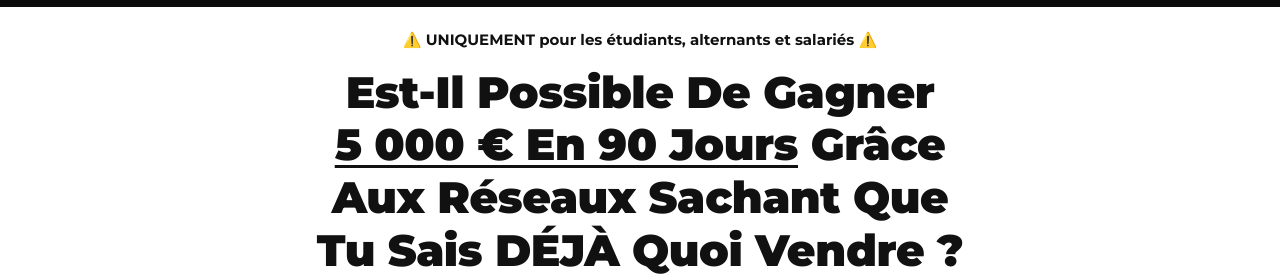
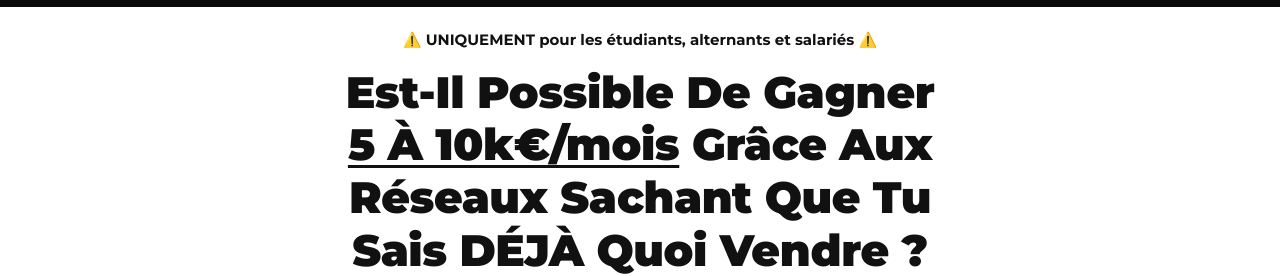
Before and after one commit to mickaelwu/site-audaceschool, a plain HTML site: page vsl.html in a window 1280 px wide. Shown: the part 78-354 px from the top of the page. Drawn offline with Linux system fonts and the light colour scheme; a script that the page names is missing.

Commit message:
VSL : headline 5 à 10k€/mois
Co-Authored-By: Claude Opus 5.5 <noreply@anthropic.com>
Claude-Session: https://claude.ai/code/session_01Nc3EdY3zfithhDWho1FNp5

```diff
--- a/vsl.html
+++ b/vsl.html
@@ -71,7 +71,7 @@ footer p{max-width:640px;margin:6px auto 0}
 
 <main class="w">
   <p class="warn">⚠️ UNIQUEMENT pour les étudiants, alternants et salariés ⚠️</p>
-  <h1>Est-Il Possible De Gagner <u>5 000 € En 90 Jours</u> Grâce Aux Réseaux Sachant Que Tu Sais DÉJÀ Quoi Vendre ?</h1>
+  <h1>Est-Il Possible De Gagner <u>5 À 10k€/mois</u> Grâce Aux Réseaux Sachant Que Tu Sais DÉJÀ Quoi Vendre ?</h1>
   <p class="big">Si ça marche pas, c’est <u>GRATUIT</u></p>
   <p class="sub">+Si tu n’atteins pas 5 000 € en 90 jours… tu ne paies rien, et je te verse <u>300 €</u> pour le temps perdu (sur contrat)</p>
 
```
